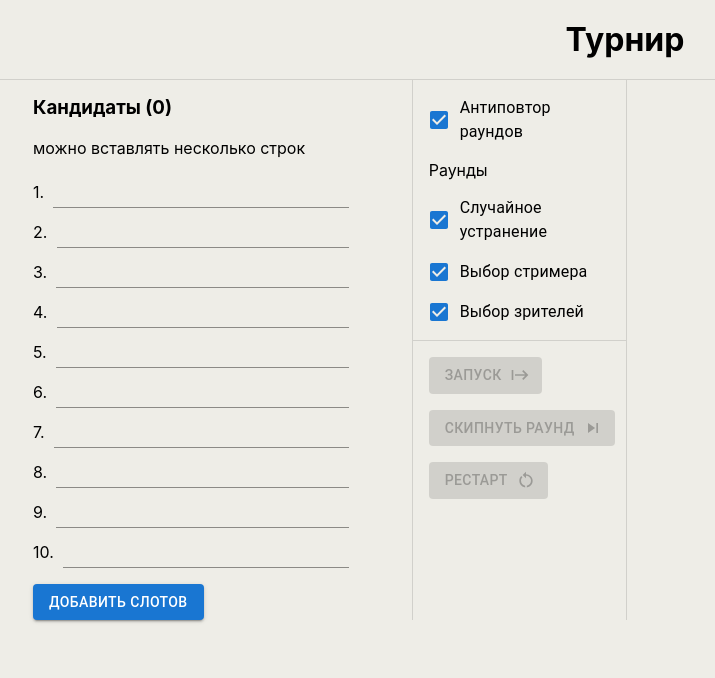
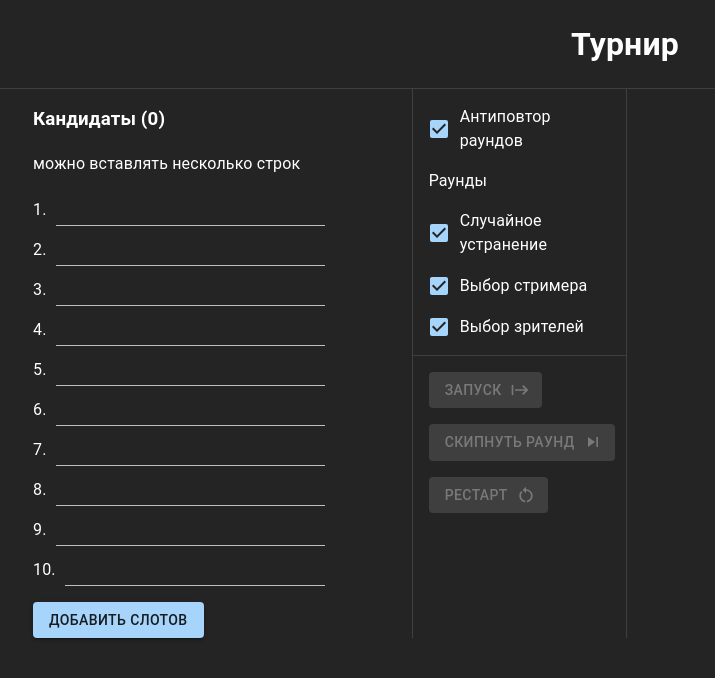
Before and after one commit to maximvl/turnir, a React (Create React App) app: page /#/ in a window 1280 px wide. Shown: the top 678 px of the page, without its empty margins (15-730 px from the left). Built offline with nearby package versions, Linux system fonts and the light colour scheme.

Commit message:
Improve kp link

```diff
--- a/public/index.html
+++ b/public/index.html
@@ -32,7 +32,7 @@
     </audio>
 
     <audio id="victory-music" loop>
-        <source src="%PUBLIC_URL%/victory_music.mp4" type="audio/mpeg">
+        <source src="%PUBLIC_URL%/victory_music.mp3" type="audio/mpeg">
     </audio>
 
     <noscript>You need to enable JavaScript to run this app.</noscript>
--- a/src/components/ItemsList.tsx
+++ b/src/components/ItemsList.tsx
@@ -1,5 +1,14 @@
 import { OpenInNewOutlined } from "@mui/icons-material";
-import { Box, Grid, Stack, TextField, useTheme } from "@mui/material";
+import {
+  Box,
+  Button,
+  Grid,
+  Link,
+  Stack,
+  TextField,
+  Tooltip,
+  useTheme,
+} from "@mui/material";
 import { isEmpty, trim } from "lodash";
 import React from "react";
 import { Item, ItemStatus } from "../types";
@@ -201,15 +210,19 @@ type KPLinkProps = {
 
 function KPLink({ item }: KPLinkProps) {
   return (
-    <a
+    <Link
+      target="_blank"
+      rel="noopener noreferrer"
       href={`https://www.kinopoisk.ru/index.php?kp_query=${item.title}`}
-      target="_blank"
-      rel="noreferrer"
     >
-      <Stack direction="row" spacing={1} alignItems="center">
-        КП
-        <OpenInNewOutlined />
-      </Stack>
-    </a>
+      <Tooltip title="Найти на Кинопоиске">
+        <Button variant="outlined" size="small">
+          <Stack direction="row" spacing={1} alignItems="center">
+            КП
+            <OpenInNewOutlined />
+          </Stack>
+        </Button>
+      </Tooltip>
+    </Link>
   );
 }
--- a/src/index.tsx
+++ b/src/index.tsx
@@ -4,7 +4,7 @@ import "./index.css";
 import TournirPage from "./router/TournirPage";
 import reportWebVitals from "./reportWebVitals";
 import { createHashRouter, RouterProvider } from "react-router-dom";
-import { createTheme, GlobalStyles, ThemeProvider } from "@mui/material";
+import { createTheme, CssBaseline, ThemeProvider } from "@mui/material";
 
 const root = ReactDOM.createRoot(
   document.getElementById("root") as HTMLElement,
@@ -19,12 +19,12 @@ const router = createHashRouter([
 
 const darkTheme = createTheme({
   palette: {
-    // mode: "dark",
+    mode: "dark",
+    primary: {
+      main: "#a6d4fa",
+    },
     background: {
-      default: "#222222",
-    },
-    text: {
-      primary: "#ffffff",
+      default: "#242424",
     },
   },
 });
@@ -32,7 +32,7 @@ const darkTheme = createTheme({
 root.render(
   <React.StrictMode>
     <ThemeProvider theme={darkTheme}>
-      <GlobalStyles styles={{ body: { backgroundColor: "#EEEDE7" } }} />
+      <CssBaseline />
       <RouterProvider router={router} />
     </ThemeProvider>
   </React.StrictMode>,
--- a/src/router/TournirPage.tsx
+++ b/src/router/TournirPage.tsx
@@ -207,7 +207,14 @@ function TournirApp() {
       </div>
       <Grid container columnSpacing={0} border={0} columns={12}>
         <Grid item xs={4} border={0} paddingTop={2}>
-          <Grid container columns={1} border={0} rowGap={2} paddingLeft={6}>
+          <Grid
+            container
+            columns={1}
+            border={0}
+            rowGap={2}
+            paddingLeft={6}
+            paddingRight={2}
+          >
             <Grid item xs={1} paddingLeft={0}>
               <ItemsList
                 items={items}
```
